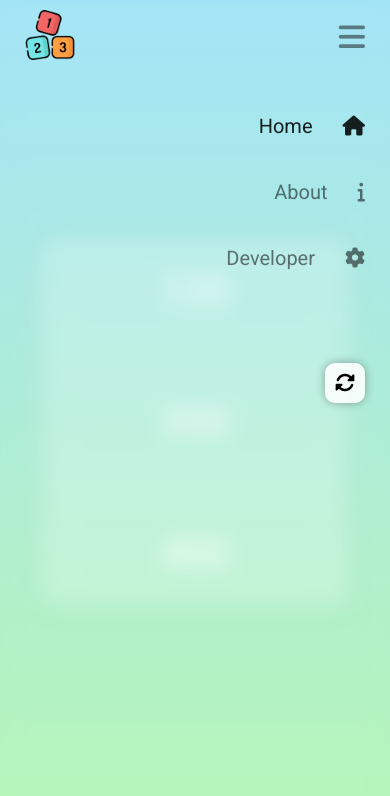
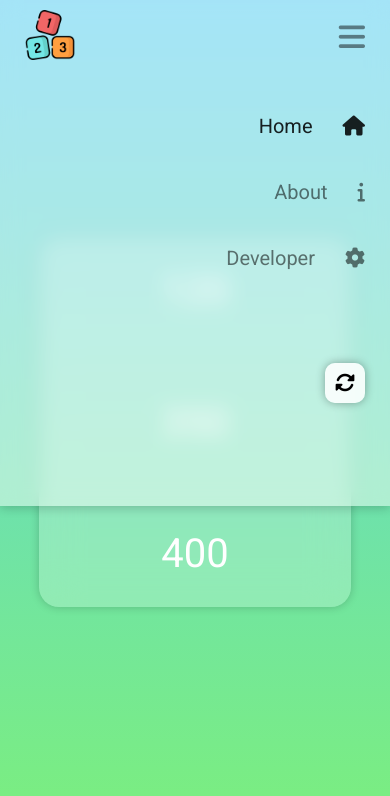
Before and after one commit to bytegen-dev/basic-running-numbers-animation-using-javascript, a plain HTML site: page index.html in a window 390 px wide. Both pictures are taken after a click on the element 351 px from the left and 37 px from the top of the page. Drawn offline with Linux system fonts and the light colour scheme.

Commit message:
css to look better mobile view completed

```diff
--- a/main.css
+++ b/main.css
@@ -33,14 +33,13 @@ body{
     /* justify-content: space-between; */
     /* align-items: center; */
     padding: 10px 25px;
-    transition: all 1s ease;
+    transition: all 0.5s ease;
     overflow: hidden;
-    height: 8%;
-    min-height: 70px;
+    height: 70px;
 }
 
 .navigation.menu-show{
-    height: 100%;
+    height:60vh;
     /* max-height: 100vh; */
 }
 
@@ -74,7 +73,7 @@ body{
     align-items: center;
     gap: 30px;
     opacity: 0;
-    transition: all 1s ease;
+    transition: all 0.5s ease;
     transform: translateY(50px);
 }
 
```
